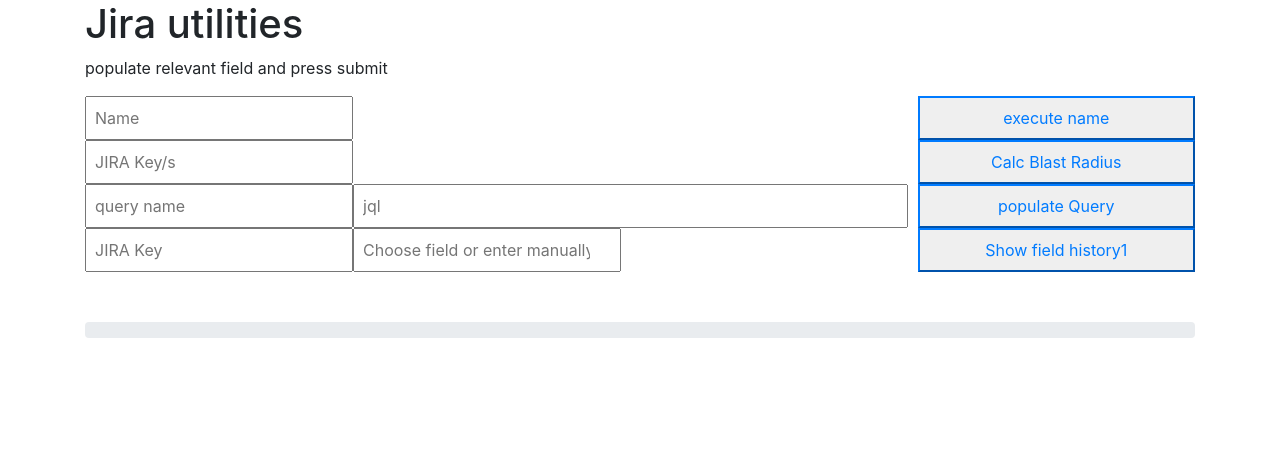
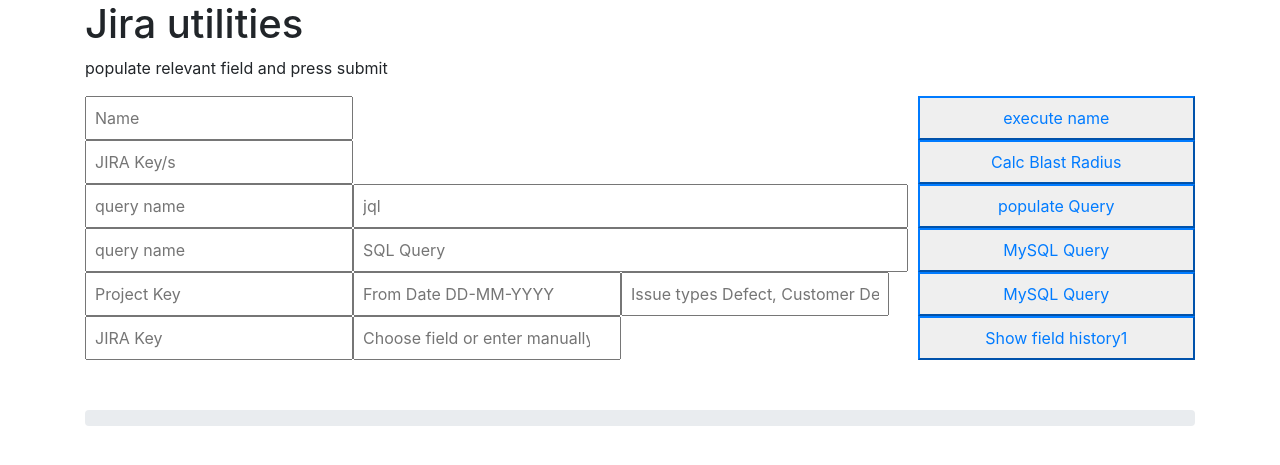
Before and after one commit to shacoof/JIRA-Util, a Flask app: page /mainForm/ in a window 1280 px wide. Shown: the top 465 px of the page. Run offline with Flask 2, Linux system fonts and the light colour scheme; parts of the project's set-up code (start-up, migrations or seed data) failed here and were passed over; some libraries are stand-ins or nearby versions.

Commit message:
time in status functionality

```diff
--- /dev/null
+++ b/Time per status.sql
@@ -0,0 +1,6 @@
+select FROM_STATUS,TO_STATUS,round(avg(hours_in_status)), count(*)
+from Q2V2ALL_HISTORY
+where CHANGED_FIELD = 'status'
+group by FROM_STATUS,TO_STATUS
+having count(*) > 10
+order by round(avg(hours_in_status)) desc
--- a/app.py
+++ b/app.py
@@ -13,6 +13,7 @@ from shacoof.SQLiteUtil import create_connection, create_table
 import logging
 import sqlite3
 from sqlite3 import Error
+import mysql.connector
 
 server="https://jira.devfactory.com/rest/api/latest/"
 htmlbr = '<br>'
@@ -105,7 +106,8 @@ def execute_JIRA_RestAPI(url):
    # return : object (from JIRA response)
    debug_print (app.logger,'start jira query'+ datetime.now().ctime() )
    # Base encode email and api token
-   cred =  "Basic " + base64.b64encode(b'scohenofir:JennyXO123!').decode("utf-8")
+   cred =  "Basic " + base64.b64encode(b'scohenofir:TTiger999!').decode("utf-8")
+   print(cred)
    # Set header parameters
    headers = {
       "Accept": "application/json",
@@ -137,7 +139,6 @@ def progress():
    val =  "data:" + str(progress_made) + "\n\n"
    #debug_print(app.logger,">>>>>>>> In progress "+val)
    return Response(val, mimetype= 'text/event-stream')
-
 
 @app.route('/mainForm/')
 def mainForm():
@@ -381,6 +382,37 @@ def BRCalc():
       tbl_to_print = [ item for item in issue_db if item["key"] in blast_radius]
       return render_template('issueTable.html',issues=tbl_to_print)
 
+@app.route('/queryMySQL/',methods = ['POST'])
+def queryMySQL():
+   mydb = mysql.connector.connect(
+   host="aurora5.aureacentral.com",
+   user="scohenofir",
+   password="3lJxymu26CRx8",
+   database='jira'
+   )
+
+   print(mydb)
+   mycursor = mydb.cursor()
+   #mycursor.execute("select pname from project")
+   mycursor.execute(
+   """select concat(project.pkey,'-', jiraissue.issuenum),
+		changeitem.OLDSTRING OldStatus,
+      changeitem.NEWSTRING NewStatus,
+      changegroup.CREATED Executed
+      from changeitem
+      inner join changegroup  on changeitem.groupid = changegroup.id
+      inner join jiraissue  on jiraissue.id = changegroup.issueid
+      inner join project on project.id = jiraissue.project
+      where changeitem.field ='status'
+      and project.pkey = 'SLIFRONT'
+   """)
+   myresult = mycursor.fetchall()
+   c = 0
+   for x in myresult:
+      c+=1
+      print(x)
+      print (c)
+
 @app.route('/ticketFieldHistory/',methods = ['POST'])
 def ticketFieldHistory():
    try:
@@ -406,6 +438,113 @@ def ticketFieldHistory():
    finally:
       return render_template('issueHistory.html',fields=['field name','from','to','date'], history=historyList)
 
+
+# Add all tickets of type Based on project-key and from-date
+@app.route("/timeInStatus/",methods = ['POST'])
+def timeInStatus():
+
+   debug_print(app.logger,"=============> timeInStatus   <================")
+   global progress_made
+   progress_made = "0"
+   #get user parameters
+   try:
+      project_key = request.form['project_key'].upper()
+      from_date = request.form['from_date']
+      Issue_types = request.form['Issue_types']
+      debug_print(app.logger,"project_key"+project_key)
+      debug_print(app.logger,"from_date"+from_date)
+      debug_print(app.logger,"Issue_types"+Issue_types) #ActionItem : split using "," and build SQL dynamically in case of multiple values
+   except Error as e:
+      debug_print(app.logger,e)
+      return "problem with parameters, expecting both jql and query_name"
+
+   progress_made = "10"
+
+   #Create SQLLite connect and table if need to
+   full_db_name = os.path.join(app.root_path, 'JIRA-DB.db')
+   sqlLiteConn = create_connection(full_db_name)
+
+   if sqlLiteConn is None:
+        debug_print(app.logger, "Error! cannot create the database connection.")
+        return ("Error! cannot create the database connection.")
+
+   time_in_status_table_name = "TIME_IN_STATUS"
+
+   time_in_status_create_string = """  (PROJECT	TEXT,
+                                        ISSUE_TYPE	TEXT,
+                                        KEY	TEXT,
+                                        FROM_STATUS	TEXT,
+                                        TO_STATUS	TEXT,
+                                        CREATED TEXT
+                                    );"""
+
+   sql_create_tbl = "CREATE TABLE IF NOT EXISTS "+ time_in_status_table_name +time_in_status_create_string
+   create_table(sqlLiteConn,sql_create_tbl)
+   debug_print(app.logger,"Time in status table created")
+
+   progress_made = "20"
+
+   sqlLiteCursor = sqlLiteConn.cursor()
+   #delete old history for this project
+   try:
+      sqlLiteCursor.execute ('Delete from '+time_in_status_table_name+' where project = '+project_key)
+      debug_print (app.logger,'Old issues deleted successfully')
+   except Error as e:
+      var = traceback.format_exc()
+      debug_print(app.logger, var)
+      return (var)
+
+   progress_made = "30"
+
+   # Open MySql and execute query
+   mydb = mysql.connector.connect(
+   host="aurora5.aureacentral.com",
+   user="scohenofir",
+   password="3lJxymu26CRx8",
+   database='jira'
+   )
+
+   print(mydb)
+   mycursor = mydb.cursor()
+   #mycursor.execute("select pname from project")
+   query_string = """select  project.pname,
+         issuetype.pname,
+         concat(project.pkey,'-', jiraissue.issuenum),
+         changeitem.OLDSTRING OldStatus,
+         changeitem.NEWSTRING NewStatus,
+         changegroup.CREATED Executed
+         from changeitem
+         inner join changegroup  on changeitem.groupid = changegroup.id
+         inner join jiraissue  on jiraissue.id = changegroup.issueid
+         inner join project on project.id = jiraissue.project
+         inner join issuetype  ON issuetype.id = jiraissue.issuetype
+         where changeitem.field ='status'
+         and ( issuetype.pname = 'Defect' or issuetype.pname = 'Customer Defect' )
+         and jiraissue.CREATED > """ + from_date + """
+         and project.pname = """ + project_key + """
+         Order by project.pkey, jiraissue.issuenum, changegroup.CREATED
+      """
+
+   try:
+      mycursor.execute(query_string)
+      records = mycursor.fetchall()
+      # [0] project
+      # [1] issue type
+      # [2] key
+      # [3] from status
+      # [4] to status
+      # [5] created
+      sqlLiteCursor.executemany  ('INSERT INTO '+time_in_status_table_name+' VALUES (?,?,?,?,?,?)'    ,records)
+      sqlLiteConn.commit()
+      sqlLiteConn.close()
+      debug_print (app.logger,len(records)+' issues created successfully')
+   except Error as e:
+      var = traceback.format_exc()
+      debug_print(app.logger, var)
+      return (var)
+
+   return 'Done'
+
 if __name__ == '__main__':
    app.run(debug = True,host='0.0.0.0')
    app.logger()
--- a/templates/mainForm.html
+++ b/templates/mainForm.html
@@ -64,6 +64,17 @@
                   <input type="text"  class = "p-2 w-50" name="jql" id="jql" placeholder="jql" required>
                   <button type="submit" class="btn-outline-primary ml-auto p-2 w-25" value="submit" id=populateQuery>populate Query</button>
          </form>
+         <form  action="http://localhost:5000/queryMySQL/" method="POST" role="form" class="form-inline" >
+            <input type="text"    class = "p-2" name="MySQL_query_name" id="MySQL_query_name" placeholder="query name" required>
+            <input type="text"  class = "p-2 w-50" name="SQL_Query" id="SQL_Query" placeholder="SQL Query" required>
+            <button type="submit" class="btn-outline-primary ml-auto p-2 w-25" value="submit" id=queryMySQL>MySQL Query</button>
+         </form>
+         <form  action="http://localhost:5000/timeInStatus/" method="POST" role="form" class="form-inline" >
+            <input type="text"  class = "p-2 " name="Project_Key" id="Project_Key" placeholder="Project Key" required>
+            <input type="text"  class = "p-2 " name="From_date" id="From_date" placeholder="From Date DD-MM-YYYY" required>
+            <input type="text"  class = "p-2 " name="Issue_types" id="Issue_types" placeholder="Issue types Defect, Customer Defect etc." required>
+            <button type="submit" class="btn-outline-primary ml-auto p-2 w-25" value="submit" id=timeInStatus>MySQL Query</button>
+         </form>
          <form  action="http://localhost:5000/ticketFieldHistory/" method="POST" role="form" class="form-inline" >
             <input type="text"   class = "p-2"  name="jirakey2" id="jirakey2" placeholder="JIRA Key" required>
             <input type="text"   class = "p-2"  list="field" name="field" required placeholder="Choose field or enter manually"/>
```
Also changed, not shown: time in status analysis - Q2V1.csv (added, +19 -0 lines), time in status analysis - Q2V2All.csv (added, +50 -0 lines), JIRA-DB.db, 2 other files.
